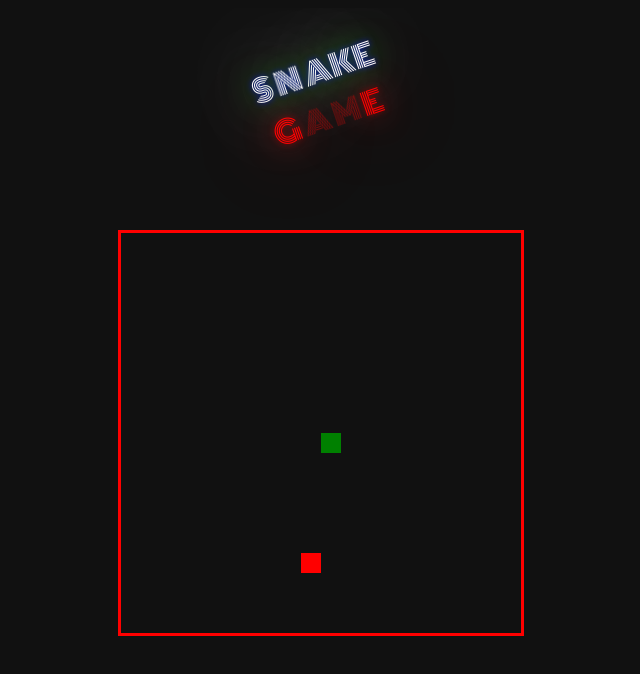
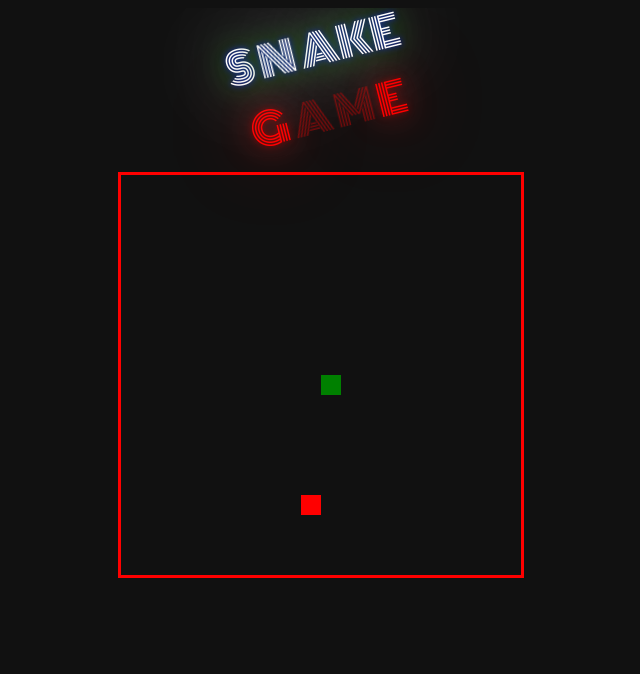
Before and after one commit to fabianrguez/snake-game-js, a website: page index.html in a window 1280 px wide. Shown: the whole page, without its empty margins (327-967 px from the left). Drawn offline with Linux system fonts and the light colour scheme.

Commit message:
change styles

```diff
--- a/src/styles.css
+++ b/src/styles.css
@@ -5,14 +5,14 @@ body, html {
     overflow: hidden;
 }
 .title {
-  padding: 40px;
-  font-size: 30px;
+  padding: 8px;
+  font-size: 42px;
   font-family: 'Monoton', cursive;
   text-align: center;
   text-transform: uppercase;
-  text-shadow: 0 0 80px red,0 0 30px FireBrick,0 0 6px DarkRed;
+  text-shadow: 0 0 80px red, 0 0 30px firebrick, 0 0 6px darkred;
   color: red;
-  transform: rotate(341deg);
+  transform: rotate(346deg);
 }
 .title p {
     margin:0;
@@ -41,7 +41,7 @@ body, html {
 .board {
   display: flex;
   justify-content: center;
-  padding: 3em;
+  padding: 1em;
 }
 
 .board-canvas {
```
